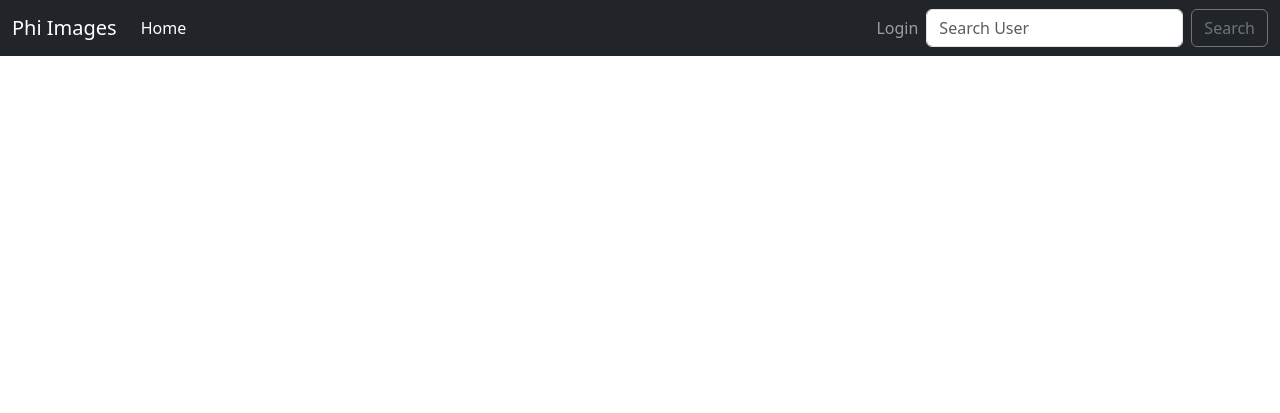
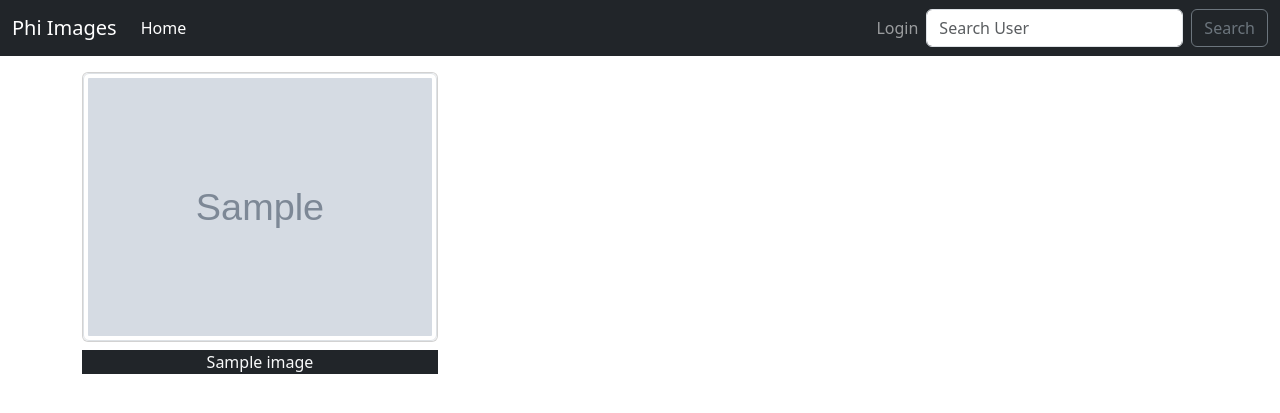
Before and after one commit to denn-is-njeruh/Instaclone, a Django app: template phiimages/templates/index.html in a window 1280 px wide. Shown: the top 413 px of the page. Run offline with Django 3.2, Linux system fonts and the light colour scheme; the template is opened without the code that fills it: most values are stand-ins (such as "Sample title", 1, 10 or a date in 2020); grey boxes marked "Sample" are stand-in pictures; some libraries are stand-ins or nearby versions.

Commit message:
add image view function to the application

```diff
--- a/phiimages/templates/index.html
+++ b/phiimages/templates/index.html
@@ -4,6 +4,18 @@
 
 <div class="container">
   <h3 class="text-center text-dark">{{message}}</h3>
+  <div class="row">
+    {% for image in images %}
+    <div class="col-md-4">
+      <div class="card my-2">
+        <img src="{{image.photo.url}}" class="img-thumbnail" alt="">
+      </div>
+      <div class="card-body bg-dark">
+        <p class="text-center text-light">{{image.name}}</p>
+      </div>
+    </div>
+    {% endfor %}
+  </div>
 </div>
 
 {% endblock %}
--- a/phiinsta/settings.py
+++ b/phiinsta/settings.py
@@ -146,7 +146,7 @@ if DEBUG:
 else:
     STATIC_ROOT = os.path.join(BASE_DIR,'staticfiles')
 
-#STATICFILES_STORAGE = 'whitenoise.storage.CompressedManifestStaticFilesStorage'
+STATICFILES_STORAGE = 'whitenoise.storage.CompressedManifestStaticFilesStorage'
 
 
 MEDIA_URL = '/media/'
```
Also changed, not shown: phiimages/views.py (+7 -2 lines).
